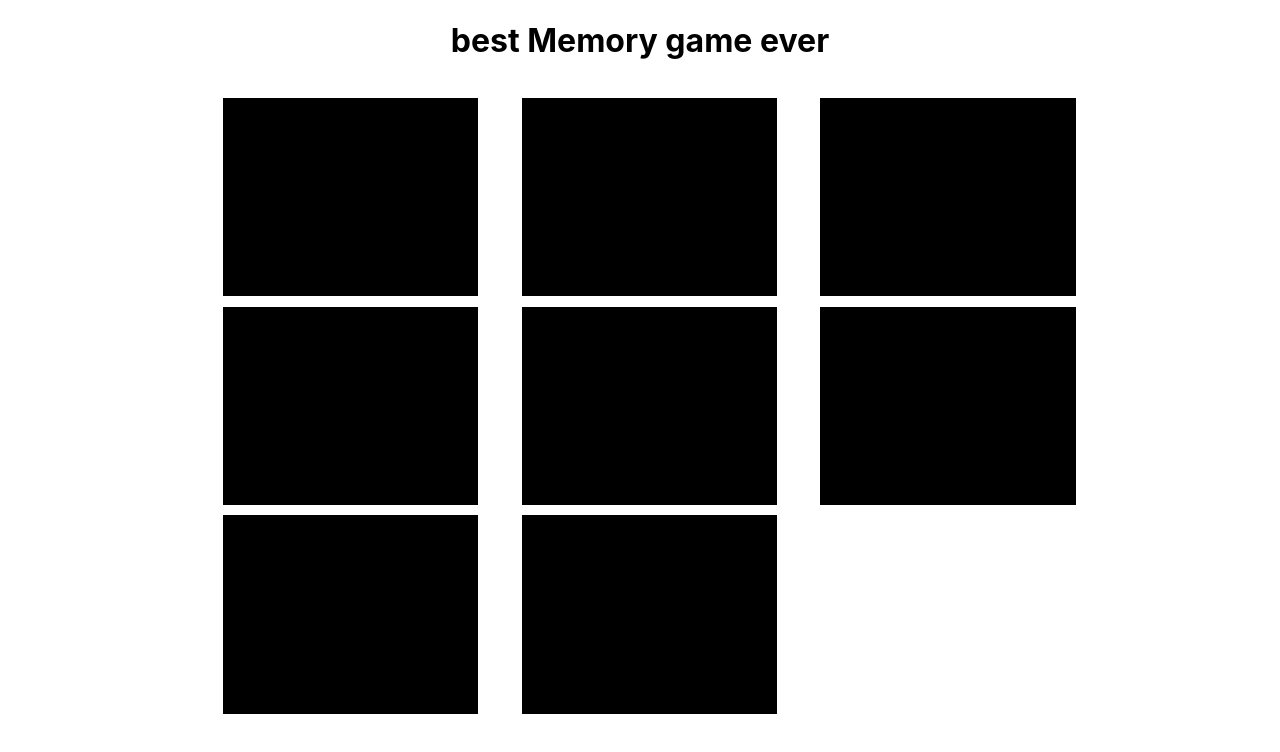
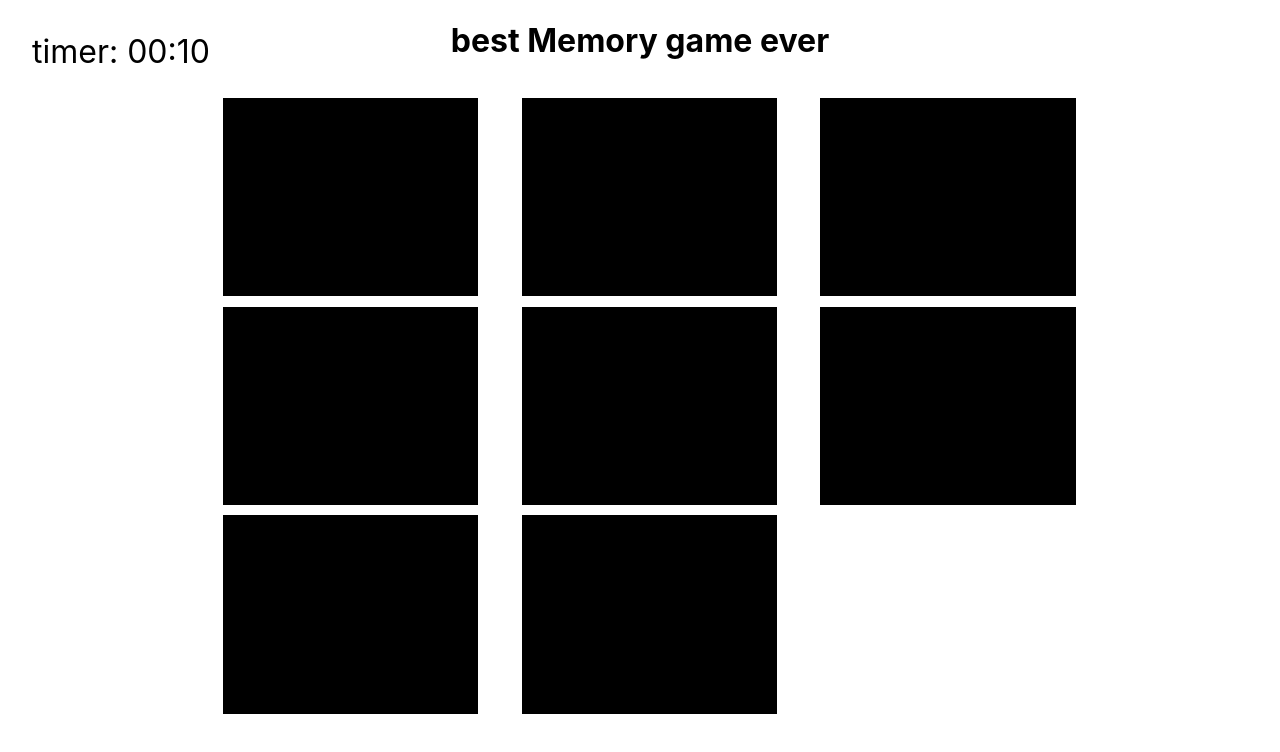
Before and after one commit to leeya018/memory-cards, a React (Create React App) app: page / in a window 1280 px wide. Shown: the top 752 px of the page. Built offline with nearby package versions, Linux system fonts and the light colour scheme.

Commit message:
add timer cp,p[

```diff
--- a/src/memory-game/App.css
+++ b/src/memory-game/App.css
@@ -78,3 +78,11 @@ h1 {
     height: 95%;
     margin: 1em;
 }
+
+.timer {
+    position: absolute;
+    top:0;
+    left: 0;
+    padding: 1em;
+    font-size: 2em;
+}
--- a/src/memory-game/App.jsx
+++ b/src/memory-game/App.jsx
@@ -2,21 +2,21 @@ import React, { useEffect, useReducer } from 'react'
 import "./App.css"
 import { v4 as uuidv4 } from "uuid"
 import Card from "./Card"
+import Timer from "./Timer"
 
-const TIMER = 400
+
+const DELAY_TIME = 400
 export const COLORS = { BLACK: "black" }
 export const ACTIONS = {
 
     OPEN_CARD: "open-card",
     UPDATE_GAME: "update-game"
 }
-
+// check a match between 2 cards
 function isMatch(arr) {
     let [c1, c2] = arr
     return c1.color === c2.color
 }
-
-
 
 function reducer(game, action) {
     switch (action.type) {
@@ -35,7 +35,7 @@ function reducer(game, action) {
                 }
                 return c
             })
-            return { cards: newCards, opens: newOpens }
+            return {...game, cards: newCards, opens: newOpens }
         case ACTIONS.UPDATE_GAME:
             return action.payload.game
         default:
@@ -84,21 +84,18 @@ export default function App() {
                     }
                     return { ...card, tempLock: false }
                 })
-                newGame.cards = newCards
-                newGame.opens = []
-
+                newGame = { ...game, cards: newCards, opens: [] }
                 setTimeout(() => {
                     dispatch({ type: ACTIONS.UPDATE_GAME, payload: { game: newGame } })
 
-                }, TIMER)
+                }, DELAY_TIME)
 
             } else {
                 if (finishGame()) {
                     alert("FINISH")
                 }
                 newCards = game.cards.map(card => { return { ...card, tempLock: false } })
-                newGame.cards = newCards
-                newGame.opens = []
+                newGame = { ...game, cards: newCards, opens: [] }
                 dispatch({ type: ACTIONS.UPDATE_GAME, payload: { game: newGame } })
 
             }
@@ -111,6 +108,7 @@ export default function App() {
     return (
         <div>
             <h1>best Memory game ever</h1>
+            <Timer  />
             <div className="container">
                 <div className="cards">
 
--- /dev/null
+++ b/src/memory-game/Timer.jsx
@@ -0,0 +1,25 @@
+import React, { useEffect, useState } from 'react'
+import "./App.css"
+
+export default function Timer() {
+
+    function getTime() {
+        let min = Math.floor(timer / 60)
+        min = min < 10 ? '0' + min : min
+        let sec = timer % 60
+        sec = sec < 10 ? '0' + sec : sec
+        return `${min}:${sec}`
+    }
+    const [timer, setTimer] = useState(5)
+    useEffect(() => {
+        let inter = setInterval(() => {
+            setTimer(timer + 1)
+        }, 1000)
+        return () => clearInterval(inter)
+    }, [timer])
+    return (
+        <div className="timer">
+            {`timer: ${getTime()}`}
+        </div>
+    )
+}
```
